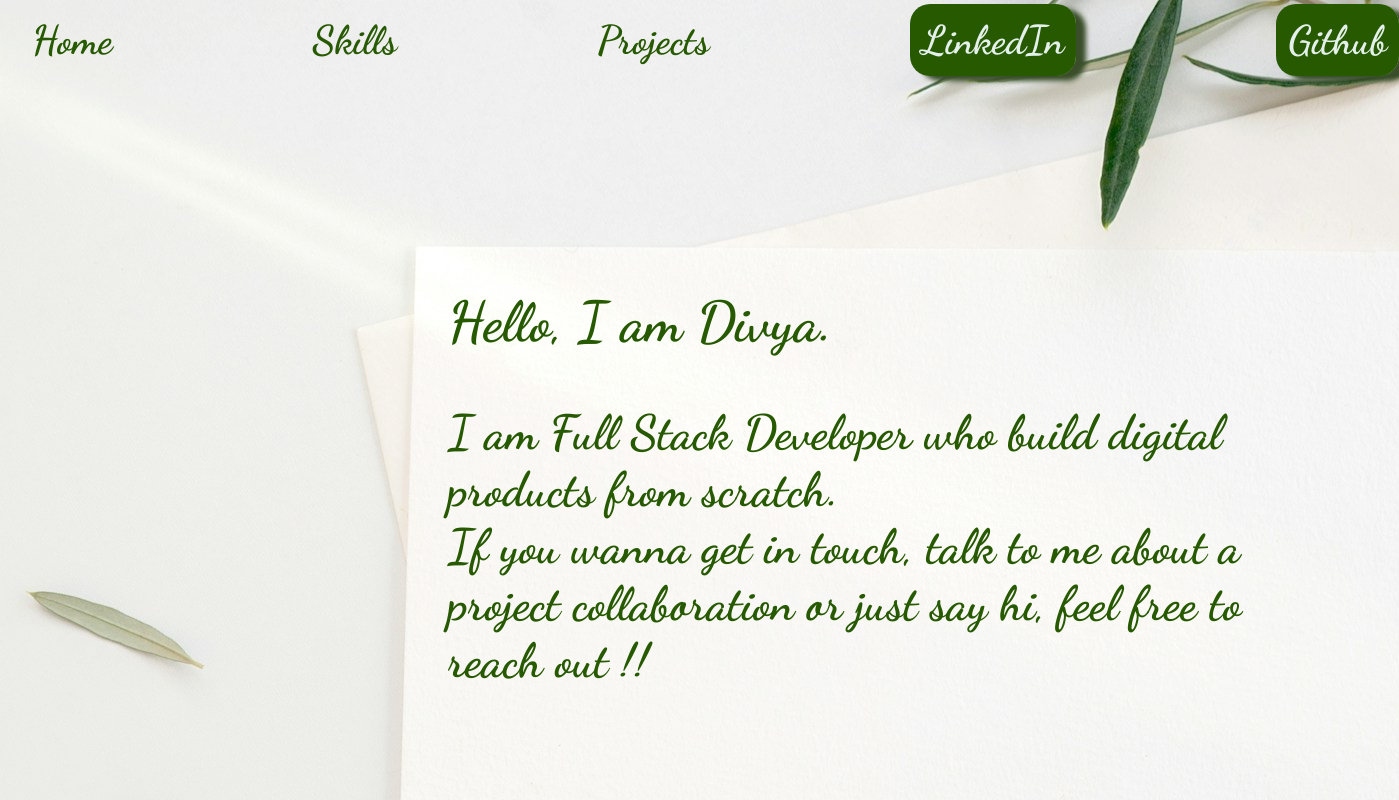
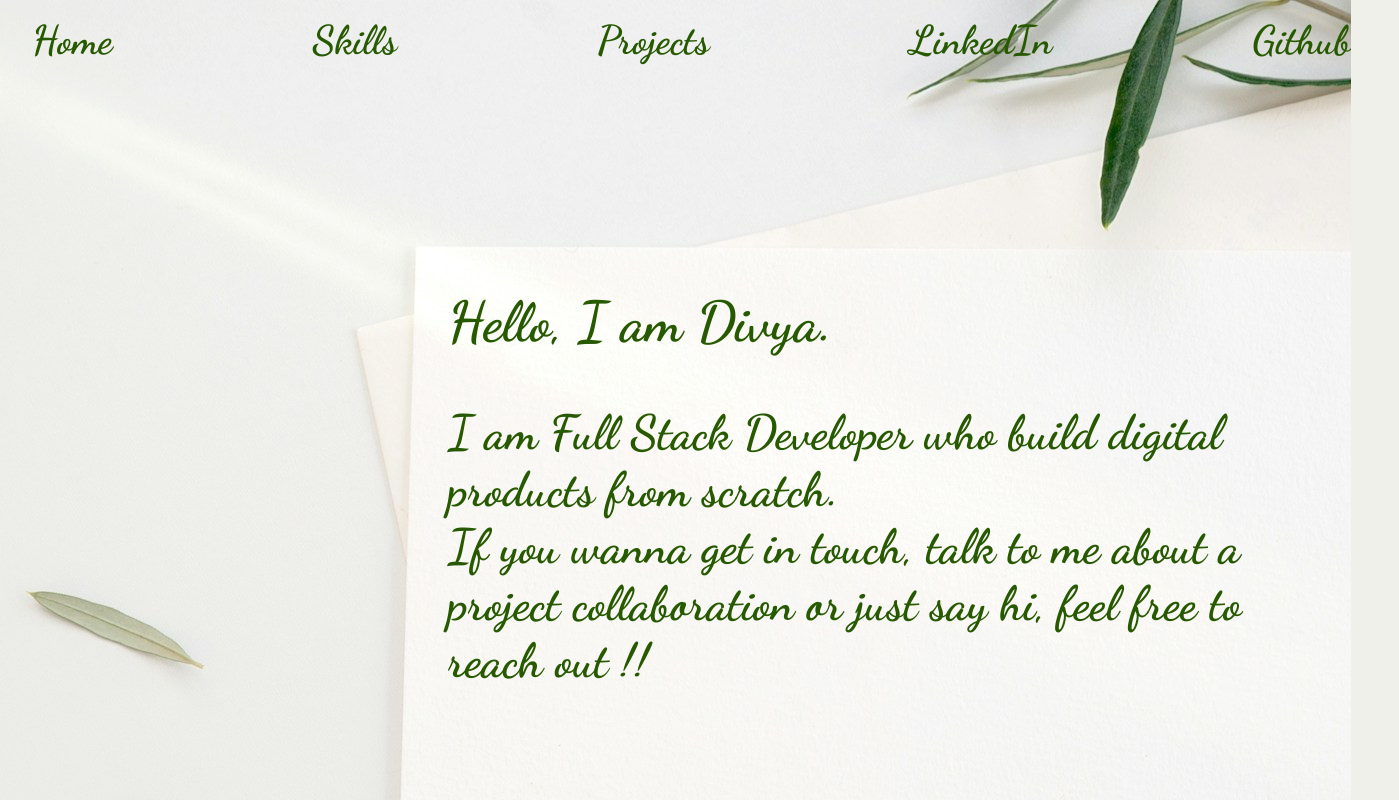
Before and after one commit to divya032/portfolio, a plain HTML site: page index.html in a window 1280 px wide. Shown: the whole page, 1399 px wide, since content can reach past the window. Drawn offline with Linux system fonts and the light colour scheme.

Commit message:
sync style for contact links

```diff
--- a/index.html
+++ b/index.html
@@ -25,14 +25,12 @@
           <a href="projects.html" class="nav-link">Projects</a>
         </li>
         <li class="nav-bar-items">
-          <a
-            href="https://www.linkedin.com/in/divya-gadhaiya/"
-            class="contact-link"
+          <a href="https://www.linkedin.com/in/divya-gadhaiya/" class="nav-link"
             >LinkedIn</a
           >
         </li>
         <li class="nav-bar-items">
-          <a href="https://github.com/divya032" class="contact-link">Github</a>
+          <a href="https://github.com/divya032" class="nav-link">Github</a>
         </li>
       </ol>
     </nav>
--- a/style.css
+++ b/style.css
@@ -154,12 +154,12 @@ section {
   justify-content: center;
 }
 .contact-link {
-  background-color: #265900;
+  /* background-color: #265900;
   color: rgb(228, 240, 234);
   border-radius: 20px;
-  padding: 0.3em;
+  padding: 0.3em; */
   text-decoration: none;
-  box-shadow: 10px 5px 5px #3a4e2a;
+  /* box-shadow: 10px 5px 5px #3a4e2a; */
 }
 .contact-link:hover {
   text-shadow: 1px 2px 2px rgb(236, 243, 238);
```
Also changed, not shown: projects.html (+2 -2 lines), skills.html (+2 -4 lines).
